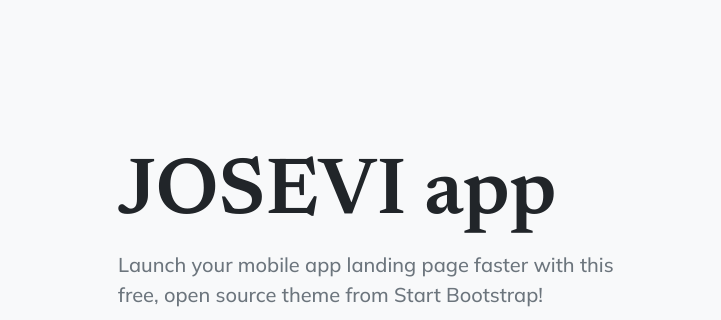
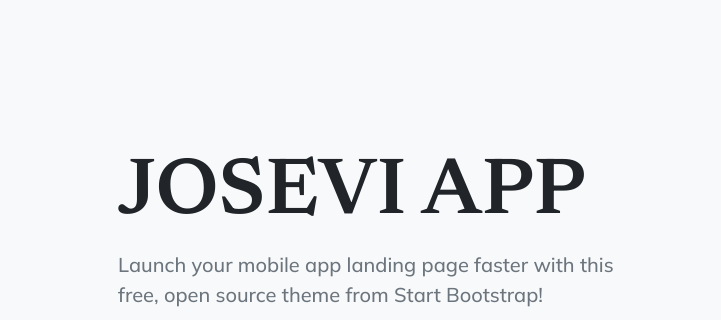
Before and after one commit to xopenlab/startbootstrap-new-age-gh-pages, a plain HTML site: page index.html in a window 1280 px wide. Shown: the part 111-431 px from the top of the page, 0-721 px from the left. Drawn offline with nearby package versions, Linux system fonts and the light colour scheme.

Commit message:
chore: simples cambios en el texto

```diff
--- a/index.html
+++ b/index.html
@@ -47,7 +47,7 @@
                     <div class="col-lg-6">
                         <!-- Mashead text and app badges-->
                         <div class="mb-5 mb-lg-0 text-center text-lg-start">
-                            <h1 class="display-1 lh-1 mb-3">JOSEVI app</h1>
+                            <h1 class="display-1 lh-1 mb-3">JOSEVI APP</h1>
                             <p class="lead fw-normal text-muted mb-5">Launch your mobile app landing page faster with this free, open source theme from Start Bootstrap!</p>
                             <div class="d-flex flex-column flex-lg-row align-items-center">
                                 <a class="me-lg-3 mb-4 mb-lg-0" href="#!"><img class="app-badge" src="assets/img/google-play-badge.svg" alt="..." /></a>
```
